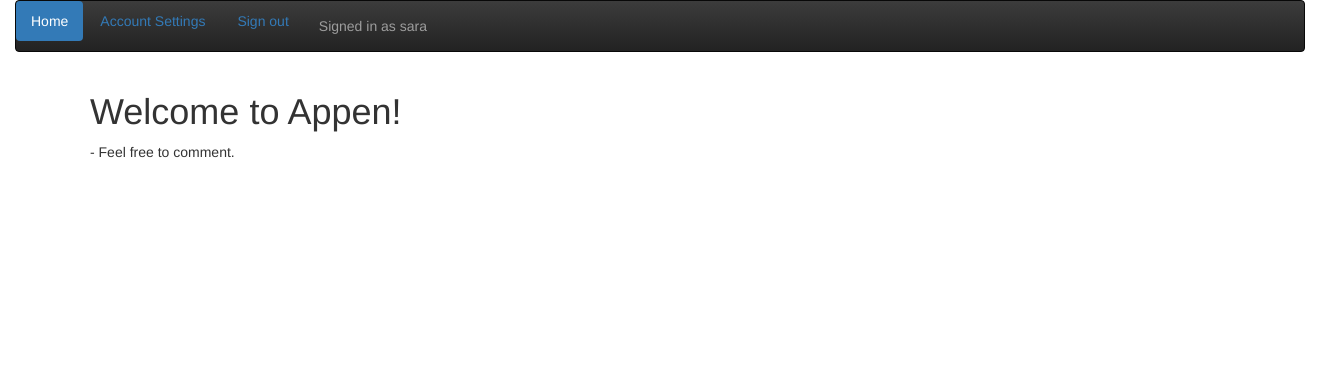
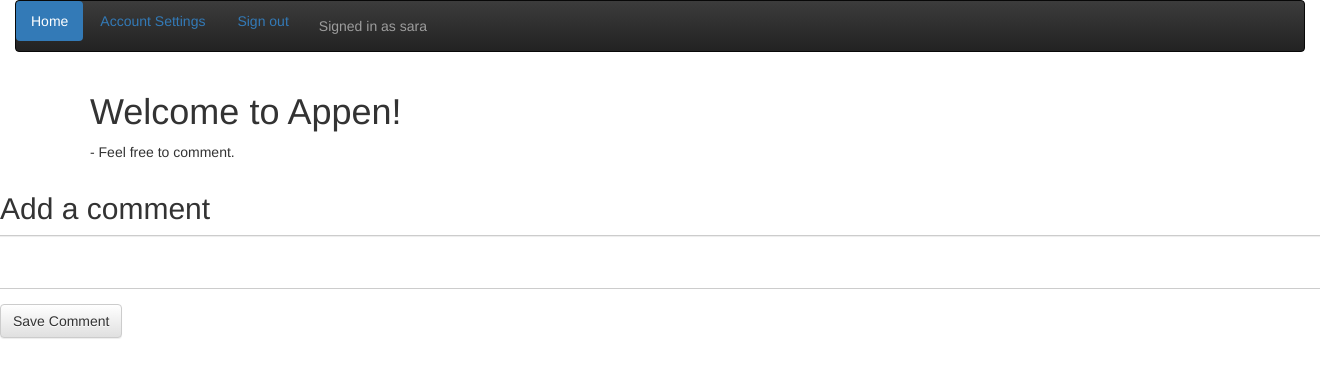
Before and after one commit to Crevi/applikasjonen, a Django app: page / in a window 1320 px wide; the page is wider, and only the part inside the window is pictured. Shown: the top 378 px of that part. Run offline with Django 3.2, Linux system fonts and the light colour scheme; a user stored in the database is signed in; some libraries are stand-ins or nearby versions.

Commit message:
Created an 'add a comment' form in the frontpage.html and modified the template so that only logged in users will be able to see the form. Made a class in models.py for the form, a view (saving comment not enabled yet) and a link to the view in urls.py.

```diff
--- a/appen/site_details/urls.py
+++ b/appen/site_details/urls.py
@@ -6,4 +6,6 @@
 
 urlpatterns = patterns('',
 	url(r'^$', views.account_settings, name='account_settings'),
+	url(r'^$', views.comment_rows, name='comment_rows'),
+
 )
--- a/appen/theme/templates/theme/frontpage.html
+++ b/appen/theme/templates/theme/frontpage.html
@@ -1,7 +1,35 @@
 {% extends 'theme/base.html' %}
 {% block container %}
+{% if user.is_authenticated %}
 	<div class="container">
 		<h1>Welcome to Appen!</h1>
 		<p>- Feel free to comment.</p>
 	</div>
+
+	<div class="row">
+		<div class="col-sm-12">
+			<h2>Add a comment</h2>
+		<form class="form-horizontal" method="POST">
+			{% csrf_token %}
+			<div class="form-group">
+				<div class "col-sm-12">
+					<textarea class="form-control" row="5" name="new_comment"></textarea>
+				</div>
+			</div>
+			<div class="form-group">
+				<div class="col-sm-12">
+					<button type="submit" class="btn btn-default">Save Comment</button>
+				</div>
+			</div>
+		</form>
+		</div>
+	</div>
+{% else %}
+	<div class="container">
+		<h1>Welcome to Appen!</h1>
+		<p>- Sign in to comment.</p>
+	</div>
+
+	</div>
+{% endif %}
 {% endblock %}
```
Also changed, not shown: appen/site_details/models.py (+12 -0 lines), appen/site_details/views.py (+13 -0 lines), appen/db.sqlite3.
